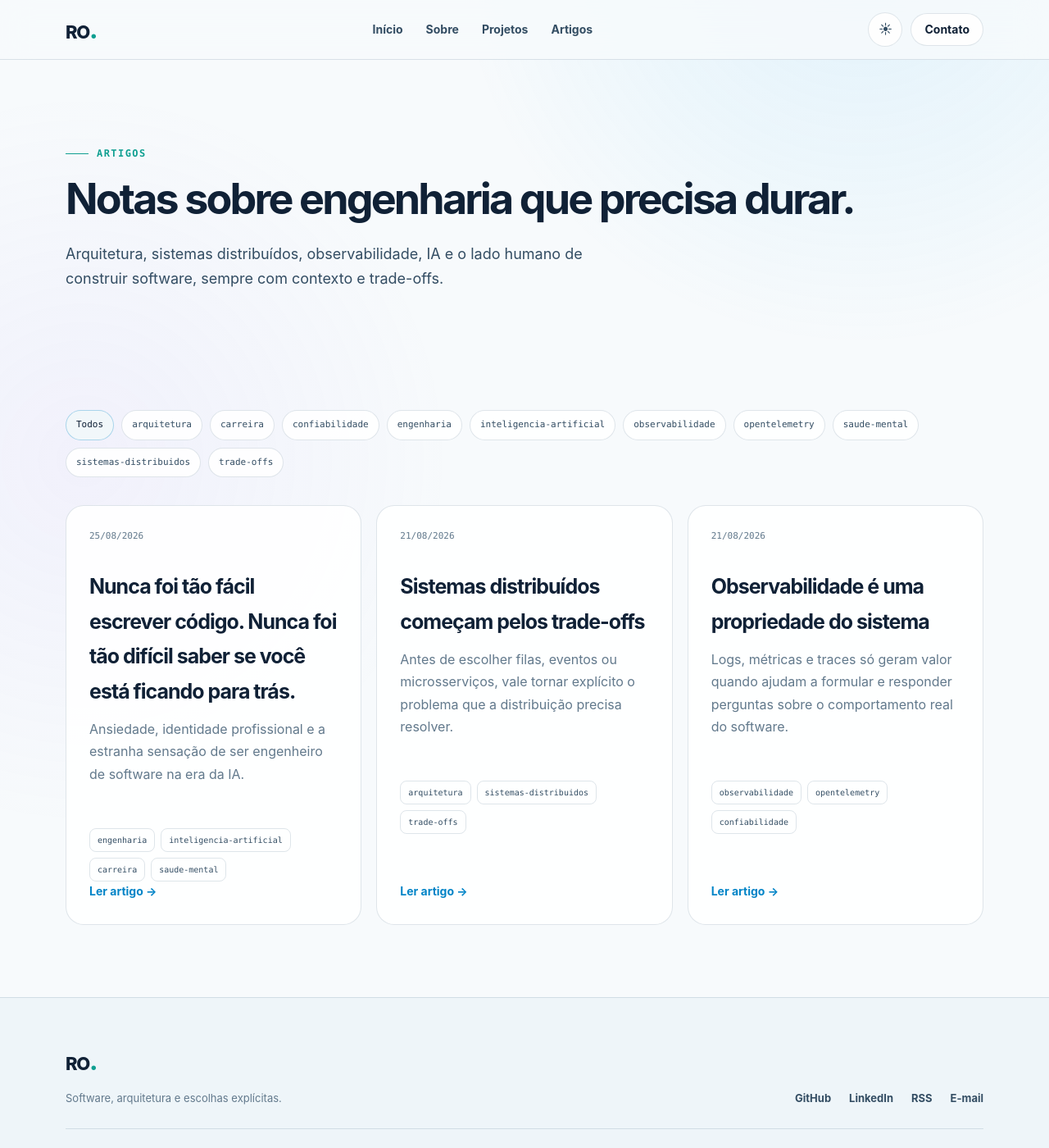
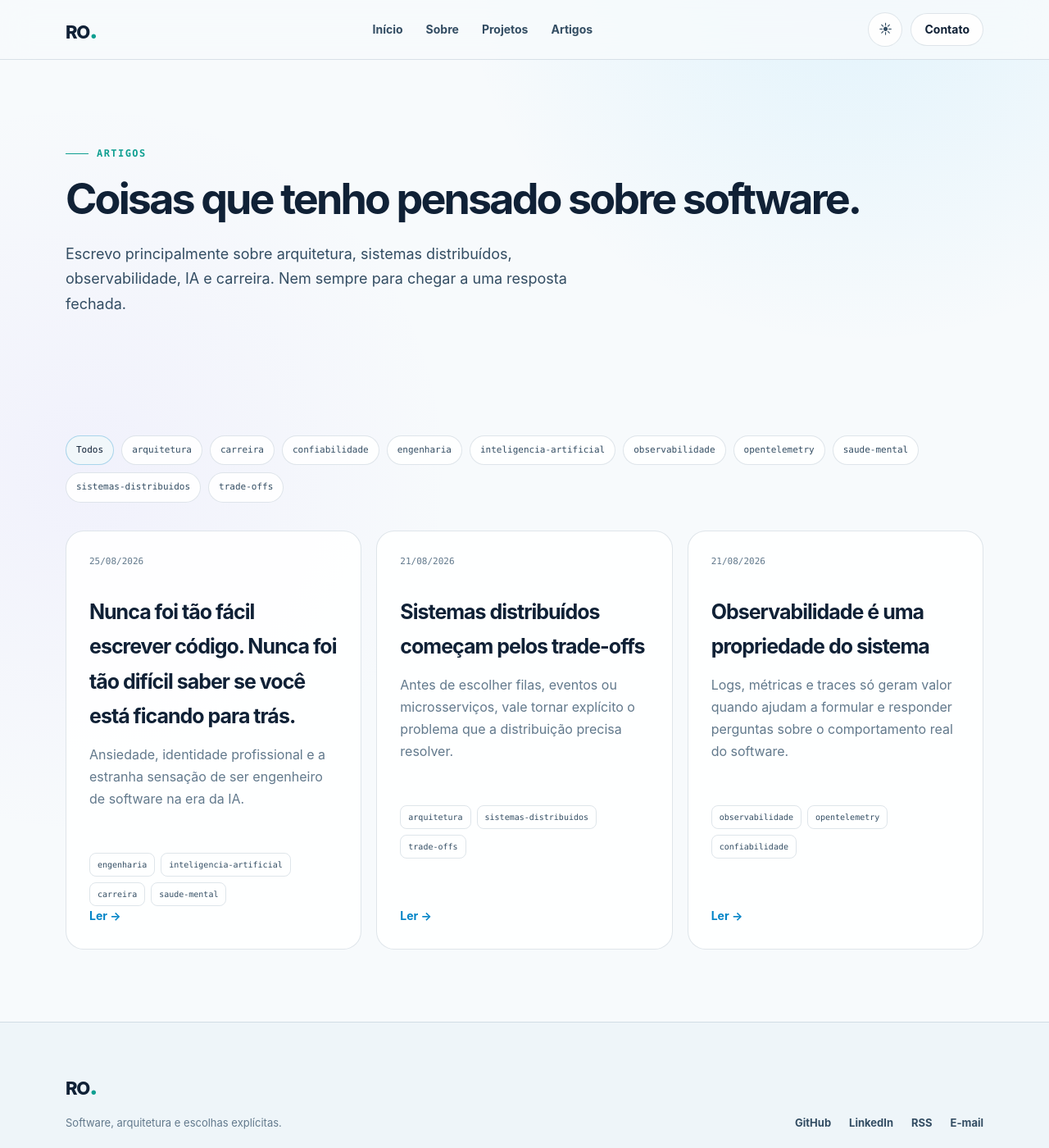
Before and after one commit to blasther12/blasther12.github.io, a Jekyll site: the page built from artigos/index.html, in a window 1280 px wide and 1400 px high. Shown: the whole window at 82% size. Built offline with Jekyll 4.4.1, drawn with Linux system fonts in a browser that asks for light colours.

Commit message:
content: make articles page less promotional

```diff
--- a/artigos/index.html
+++ b/artigos/index.html
@@ -1,14 +1,14 @@
 ---
 layout: default
 title: Artigos
-description: Artigos sobre arquitetura de software, sistemas distribuídos, observabilidade, cloud, IA e carreira em engenharia.
+description: Textos sobre arquitetura de software, sistemas distribuídos, observabilidade, IA e carreira em engenharia.
 permalink: /artigos/
 ---
 <section class="page-hero">
   <div class="container">
     <span class="eyebrow">Artigos</span>
-    <h1>Notas sobre engenharia que precisa durar.</h1>
-    <p>Arquitetura, sistemas distribuídos, observabilidade, IA e o lado humano de construir software, sempre com contexto e trade-offs.</p>
+    <h1>Coisas que tenho pensado sobre software.</h1>
+    <p>Escrevo principalmente sobre arquitetura, sistemas distribuídos, observabilidade, IA e carreira. Nem sempre para chegar a uma resposta fechada.</p>
   </div>
 </section>
 
@@ -30,13 +30,13 @@ permalink: /artigos/
             <h3>{{ post.title }}</h3>
             <p>{{ post.description | default: post.excerpt | strip_html | truncate: 150 }}</p>
             <div class="card__tags">{% for tag in post.tags %}<span>{{ tag }}</span>{% endfor %}</div>
-            <span class="text-link">Ler artigo →</span>
+            <span class="text-link">Ler →</span>
             <a class="card__link" href="{{ post.url | relative_url }}" aria-label="Ler {{ post.title }}"></a>
           </article>
         {% endfor %}
       </div>
     {% else %}
-      <div class="empty-state">O primeiro artigo está a caminho.</div>
+      <div class="empty-state">Ainda não publiquei nenhum artigo.</div>
     {% endif %}
   </div>
 </section>
```
